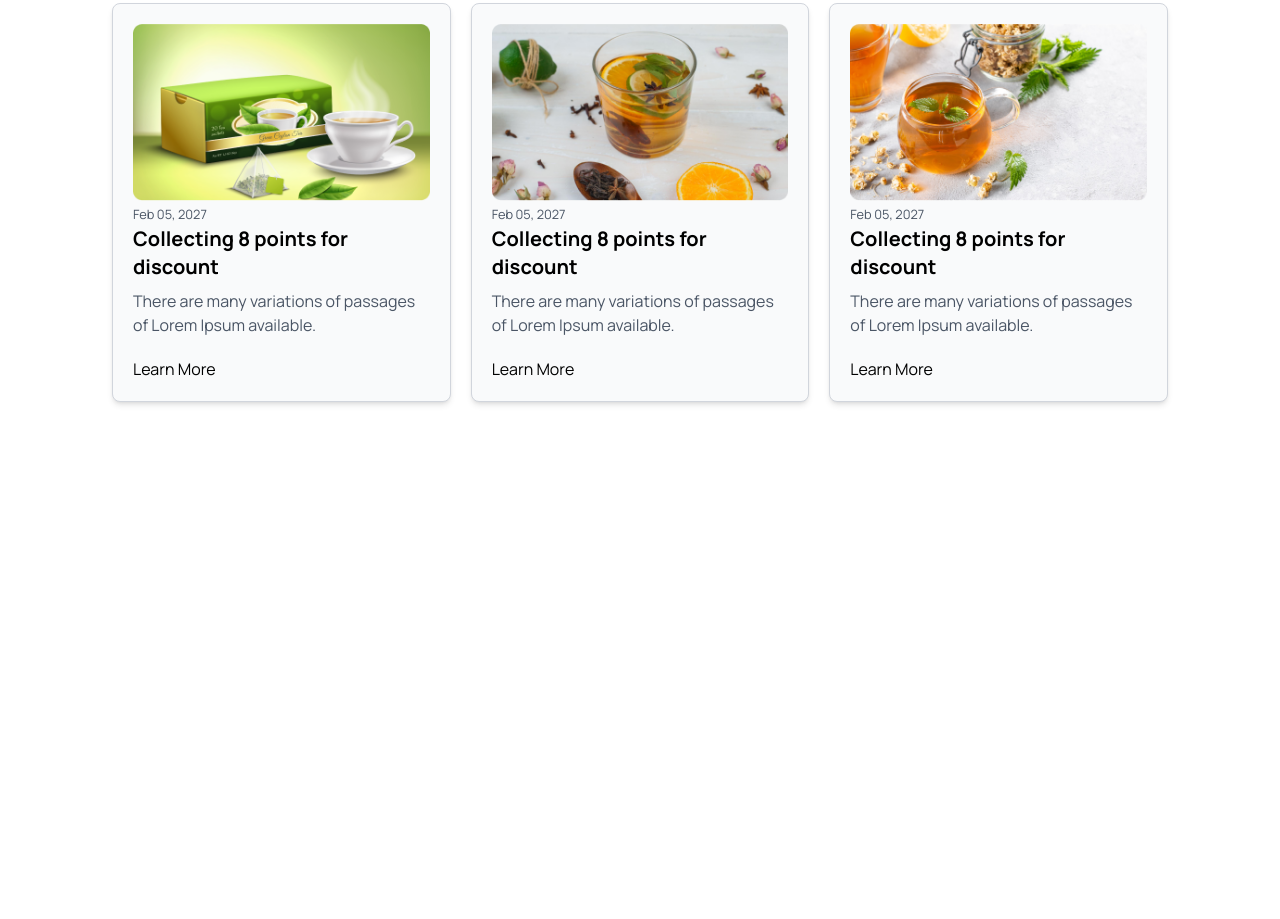
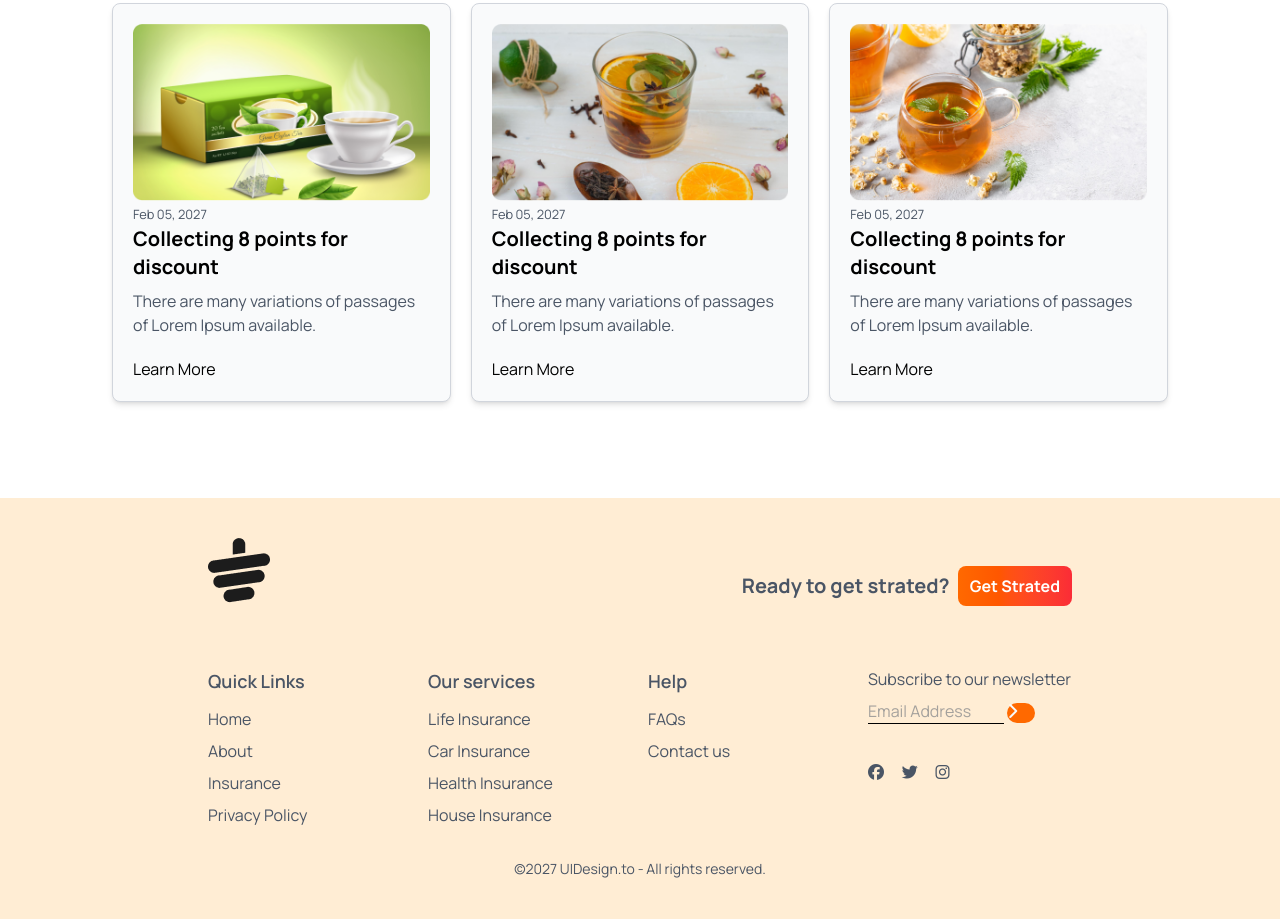
Before and after one commit to imrannhossain/tea-house-with-tailwind, a plain HTML site: page index.html in a window 1280 px wide. Shown: the part 2930-3849 px from the top of the page. Before the commit the page ends 3428 px from the top, so only its background shows below. Drawn offline with nearby package versions, Linux system fonts and the light colour scheme.

Commit message:
footer section added

```diff
--- a/index.html
+++ b/index.html
@@ -53,8 +53,10 @@
             <div class="space-y-3">
                 <h1 class="text-5xl md:text-7xl">It's good <br>
                     tea time at The <br> Tea House</h3>
-                <p class="text-gray-500 w-3/4">Tea and Botanical Solutions Supplier Give Optimum Satisfaction To Your Taste Buds.</p>
-                <button class="bg-gradient-to-r from-orange-500 to-red-500 px-5 py-3 rounded-lg text-white font-bold  cursor-pointer">
+                    <p class="text-gray-500 w-3/4">Tea and Botanical Solutions Supplier Give Optimum Satisfaction To
+                        Your Taste Buds.</p>
+                    <button
+                        class="bg-gradient-to-r from-orange-500 to-red-500 px-5 py-3 rounded-lg text-white font-bold  cursor-pointer">
                         Explore More <i class="fa-solid fa-arrow-right -rotate-45 text-xl"></i>
                     </button>
             </div>
@@ -68,14 +70,15 @@
 
                 <!-- Images card -->
 
-            <div class="flex items-center bg-white shadow-lg px-2 py-2 md:px-10 lg:py-4 rounded-lg absolute top-28 md:top-80 md:left-32 lg:left-28">
+                <div
+                    class="flex items-center bg-white shadow-lg px-2 py-2 md:px-10 lg:py-4 rounded-lg absolute top-28 md:top-80 md:left-32 lg:left-28">
                     <div>
                         <!-- icon -->
                         <i class="fa-solid fa-star text-amber-300 text-2xl"></i>
                     </div>
 
                     <!-- text -->
-                 <div class="ml-2 " >
+                    <div class="ml-2 ">
                         <h2 class="lg:text-2xl font-boldlg:text-2xl font-bold">5.00</h2>
                         <p class="text-gray-500">Trust Pilot Ratings</p>
                     </div>
@@ -92,7 +95,9 @@
             <!-- Title -->
             <div class="text-center mb-8">
                 <h2 class="text-3xl md:text-4xl font-bold mb-5">Our Featured Products</h2>
-                <p class="text-gray-600 max-w-xl mx-auto">There are many variations of passages of Lorem Ipsum available, but the majority have suffered alteration in some form, by injected humour, or randomised words which don't look even slightly believable. </p>
+                <p class="text-gray-600 max-w-xl mx-auto">There are many variations of passages of Lorem Ipsum
+                    available, but the majority have suffered alteration in some form, by injected humour, or randomised
+                    words which don't look even slightly believable. </p>
             </div>
 
             <!-- Card section -->
@@ -103,25 +108,29 @@
                     <!-- Card one -->
                     <img class="mx-auto p-4" src="images/tea-1.png" alt="">
                     <h4 class="text-xl font-bold md:text-2xl">Milk Tea</h4>
-                    <p class="text-gray-500 font-semibold mt-4 w-3/4 mx-auto " >Creamer could be replaced by fresh milk</p>
+                    <p class="text-gray-500 font-semibold mt-4 w-3/4 mx-auto ">Creamer could be replaced by fresh milk
+                    </p>
                 </div>
                 <div class="rounded-lg shadow-md bg-gray-50 overflow-hidden text-center ">
                     <!-- Card Two -->
-                    <img class="mx-auto p-4"  src="images/tea-2.png" alt="">
+                    <img class="mx-auto p-4" src="images/tea-2.png" alt="">
                     <h4 class="text-xl font-bold md:text-2xl">Black Tea</h4>
-                    <p class="text-gray-500 font-semibold mt-4 w-3/4 mx-auto ">Creamer could be replaced by fresh milk</p>
+                    <p class="text-gray-500 font-semibold mt-4 w-3/4 mx-auto ">Creamer could be replaced by fresh milk
+                    </p>
                 </div>
                 <div class="rounded-lg shadow-md bg-gray-50 overflow-hidden text-center ">
                     <!-- Card Three -->
                     <img class="mx-auto p-4" src="images/tea-3.png" alt="">
                     <h4 class="text-xl font-bold md:text-2xl">Lemon Tea</h4>
-                    <p class="text-gray-500 font-semibold mt-4 w-3/4 mx-auto ">Creamer could be replaced by fresh milk</p>
+                    <p class="text-gray-500 font-semibold mt-4 w-3/4 mx-auto ">Creamer could be replaced by fresh milk
+                    </p>
                 </div>
                 <div class="rounded-lg shadow-md bg-gray-50 overflow-hidden text-center ">
                     <!-- Card Four -->
-                    <img class="mx-auto p-4"  src="images/tea-4.png" alt="">
+                    <img class="mx-auto p-4" src="images/tea-4.png" alt="">
                     <h4 class="text-xl font-bold md:text-2xl">Green Tea</h4>
-                    <p class="text-gray-500 font-semibold mt-4 w-3/4 mx-auto ">Creamer could be replaced by fresh milk</p>
+                    <p class="text-gray-500 font-semibold mt-4 w-3/4 mx-auto ">Creamer could be replaced by fresh milk
+                    </p>
                 </div>
 
             </div>
@@ -156,13 +165,18 @@
                 <div>
 
                     <h2 class="font-bold text-3xl w-2/3 mb-3">Great Tea, Freshly Presented</h2>
-                    <p class="text-gray-500">The meaning of gong cha is chanese is to provide the best tea to emperor from all possessions . It represents the highest quality and self expectation. Establishing in 2006, Gong cha had been deeply appreciated by its custoers  because of good words of mouth and unique customized service orginated from Taiwan.</p>
+                    <p class="text-gray-500">The meaning of gong cha is chanese is to provide the best tea to emperor
+                        from all possessions . It represents the highest quality and self expectation. Establishing in
+                        2006, Gong cha had been deeply appreciated by its custoers because of good words of mouth and
+                        unique customized service orginated from Taiwan.</p>
                     <br>
                     <h4 class="font-bold text-xl w-2/3 mb-3">Unique Taste</h4>
-                    <p class="text-gray-500">A Unique and different style from other teapots gives a luxurious and minimalist impression</p>
+                    <p class="text-gray-500">A Unique and different style from other teapots gives a luxurious and
+                        minimalist impression</p>
                     <br>
                     <h4 class="font-bold text-xl w-2/3 mb-3">Premium Quality</h4>
-                    <p class="text-gray-500">Premium Quality that makes tea more elegant and more durable when you use it.</p>
+                    <p class="text-gray-500">Premium Quality that makes tea more elegant and more durable when you use
+                        it.</p>
 
                 </div>
             </div>
@@ -175,7 +189,8 @@
         <!-- Gradient section -->
 
         <section class="mb-24">
-            <div class=" bg-gradient-to-r from-orange-500 to-red-500 rounded-xl grid grid-cols-1  lg:grid-cols-2 text-white px-7 md:px-16 ">
+            <div
+                class=" bg-gradient-to-r from-orange-500 to-red-500 rounded-xl grid grid-cols-1  lg:grid-cols-2 text-white px-7 md:px-16 ">
 
 
                 <!-- Text section -->
@@ -183,7 +198,9 @@
                 <div class="flex justify-center items-center overflow-hidden ">
                     <div class="w-5/6">
                         <h3 class="text-5xl font-bold mb-5 mt-10">Meet Our Super <br> Clients</h3>
-                <p class="mb-5">There are many variations of passages of Lorem Ipsum available, but the majority have suffered alteration in some form, by injected humour, or randomised words which don't look even slightly believable. </p>
+                        <p class="mb-5">There are many variations of passages of Lorem Ipsum available, but the majority
+                            have suffered alteration in some form, by injected humour, or randomised words which don't
+                            look even slightly believable. </p>
                         <button class="bg-white text-orange-700 px-3 py-2 rounded-lg">Show all</button>
                     </div>
                 </div>
@@ -191,18 +208,21 @@
                 <!-- preview card section -->
 
 
-              <div class="relative py-24" >
+                <div class="relative py-24">
 
 
 
                     <!-- Middel card -->
 
                     <div class="absolute z-10 top-48 md:top-52">
-                       <div class="  md:left-32 h-56 w-full md:w-3/4 bg-white text-black rounded-lg flex items-center px-5 ">
+                        <div
+                            class="  md:left-32 h-56 w-full md:w-3/4 bg-white text-black rounded-lg flex items-center px-5 ">
 
-                    <div class="absolute -top-5 -left-5 bg-white rounded-full"><img class="p-1" src="images/client.png" alt=""></div>
+                            <div class="absolute -top-5 -left-5 bg-white rounded-full"><img class="p-1"
+                                    src="images/client.png" alt=""></div>
                             <div>
-                        <p class="text-gray-500  mb-5">We are providing the best and suitable home insurance services for the people who are interested to treatment</p>
+                                <p class="text-gray-500  mb-5">We are providing the best and suitable home insurance
+                                    services for the people who are interested to treatment</p>
                                 <h1 class="font-bold">Ilham Yuda</h1>
                                 <small class="font-bold text-gray-500">Businessman</small>
                             </div>
@@ -211,11 +231,14 @@
                     </div>
 
                     <!-- top card -->
-                 <div class="relative left-8 md:left-32 h-56 w-full md:w-3/4 bg-white text-black rounded-lg flex items-center px-5 opacity-30 ">
+                    <div
+                        class="relative left-8 md:left-32 h-56 w-full md:w-3/4 bg-white text-black rounded-lg flex items-center px-5 opacity-30 ">
 
-                    <div class="absolute -top-5 -left-5 bg-white rounded-full"><img class="p-1" src="images/client.png" alt=""></div>
+                        <div class="absolute -top-5 -left-5 bg-white rounded-full"><img class="p-1"
+                                src="images/client.png" alt=""></div>
                         <div>
-                        <p class="text-gray-500  mb-5">We are providing the best and suitable home insurance services for the people who are interested to treatment</p>
+                            <p class="text-gray-500  mb-5">We are providing the best and suitable home insurance
+                                services for the people who are interested to treatment</p>
                             <h1 class="font-bold">Ilham Yuda</h1>
                             <small class="font-bold text-gray-500">Businessman</small>
                         </div>
@@ -227,11 +250,14 @@
 
 
                     <!-- Bottom card -->
-                   <div class="relative left-8 md:left-32 h-56 w-full md:w-3/4 bg-white text-black rounded-lg flex items-center px-5 top-10 opacity-40">
+                    <div
+                        class="relative left-8 md:left-32 h-56 w-full md:w-3/4 bg-white text-black rounded-lg flex items-center px-5 top-10 opacity-40">
 
-                    <div class="absolute -top-5 -left-5 bg-white rounded-full"><img class="p-1" src="images/client.png" alt=""></div>
+                        <div class="absolute -top-5 -left-5 bg-white rounded-full"><img class="p-1"
+                                src="images/client.png" alt=""></div>
                         <div>
-                        <p class="text-gray-500  mb-5">We are providing the best and suitable home insurance services for the people who are interested to treatment</p>
+                            <p class="text-gray-500  mb-5">We are providing the best and suitable home insurance
+                                services for the people who are interested to treatment</p>
                             <h1 class="font-bold">Ilham Yuda</h1>
                             <small class="font-bold text-gray-500">Businessman</small>
                         </div>
@@ -258,7 +284,9 @@
 
             <div class="text-center mb-20">
                 <h1 class="text-3xl font-bold mb-5">News & Events</h1>
-                <p class="text-gray-500 mb-5 w-4/5 mx-auto">There are many variations of passages of Lorem Ipsum available, but the majority have suffered alteration in some form, by injected humour, or randomised words which don't look even slightly believable. </p>
+                <p class="text-gray-500 mb-5 w-4/5 mx-auto">There are many variations of passages of Lorem Ipsum
+                    available, but the majority have suffered alteration in some form, by injected humour, or randomised
+                    words which don't look even slightly believable. </p>
             </div>
 
             <!-- Images -->
@@ -295,7 +323,134 @@
 
         </section>
 
+
+
+
+
     </main>
+    <!-- Footer Section -->
+
+    <footer class="bg-orange-100  text-gray-600 py-10 px-4 md:px-16">
+
+        <div class="w-9/12 mx-auto">
+            <!-- Logo -->
+            <div class="mb-8 flex justify-between">
+                <img class="mb-8" src="images/cup.png" alt="">
+                <div class="flex items-center gap-2">
+                    <h3 class="text-xl font-bold">Ready to get strated?</h3>
+                    <button
+                        class="bg-gradient-to-r from-orange-500 to-red-500 px-3 py-2 rounded-lg text-white font-bold  cursor-pointer">
+                        Get Strated
+                    </button>
+                </div>
+            </div>
+
+            <!-- Liks -->
+
+            <div class="grid grid-cols-1 md:grid-cols-2 lg:grid-cols-4 gap-4">
+                <!-- colum-1 -->
+                <div>
+                    <h2 class="font-semibold text-lg mb-3">Quick Links</h2>
+                    <ul class="space-y-2 ">
+                        <li>
+                            <a class="hover:text-orange-600" href="">Home</a>
+                        </li>
+
+                        <li>
+                            <a class="hover:text-orange-600" href="">About</a>
+                        </li>
+
+                        <li>
+                            <a class="hover:text-orange-600" href="">Insurance</a>
+                        </li>
+
+                        <li>
+                            <a class="hover:text-orange-600" href="">Privacy Policy</a>
+                        </li>
+
+                    </ul>
+                </div>
+
+                <!-- second colum -->
+                <div>
+                    <h2 class="font-semibold text-lg mb-3">Our services</h2>
+                    <ul class="space-y-2 ">
+                        <li>
+                            <a class="hover:text-orange-600" href="">Life Insurance</a>
+                        </li>
+
+                        <li>
+                            <a class="hover:text-orange-600" href="">Car Insurance</a>
+                        </li>
+
+                        <li>
+                            <a class="hover:text-orange-600" href="">Health Insurance</a>
+                        </li>
+
+                        <li>
+                            <a class="hover:text-orange-600" href="">House Insurance</a>
+                        </li>
+
+                    </ul>
+                </div>
+
+                <!-- third colum -->
+                <div>
+                    <h2 class="font-semibold text-lg mb-3">Help</h2>
+                    <ul class="space-y-2 ">
+                        <li>
+                            <a class="hover:text-orange-600" href="">FAQs</a>
+                        </li>
+
+                        <li>
+                            <a class="hover:text-orange-600" href="">Contact us</a>
+                        </li>
+
+
+
+                    </ul>
+                </div>
+                <!-- Fourth colum -->
+                <div class="flex flex-col  space-y-2">
+                    <h3>
+                        Subscribe to our newsletter
+                    </h3>
+                    <div >
+                        <input class="bg-transparent border-b border-black w-4/6 " type="text"
+                            placeholder="Email Address">
+
+                    <i class="fa-solid fa-chevron-right w-7 h-5 bg-orange-500 rounded-full text-slate-50 inline-flex justify-center items-center"></i>
+                    </div>
+
+
+                     <div class="flex justify-between w-2/5 mb-2 mt-8 ">
+
+                    <i class="fa-brands fa-facebook"></i>
+                    <i class="fa-brands fa-twitter"></i>
+                    <i class="fa-brands fa-instagram"></i>
+
+                </div>
+                </div>
+
+
+
+
+
+
+
+
+
+
+            </div>
+
+            <div class="text-center pt-4 mt-4"><p class="text-sm text-gray-600">&copy2027 UIDesign.to - All rights reserved.</p></div>
+
+
+
+
+
+
+    </footer>
 
 
 
```
Lines whose indentation alone changed are shown as unchanged.
